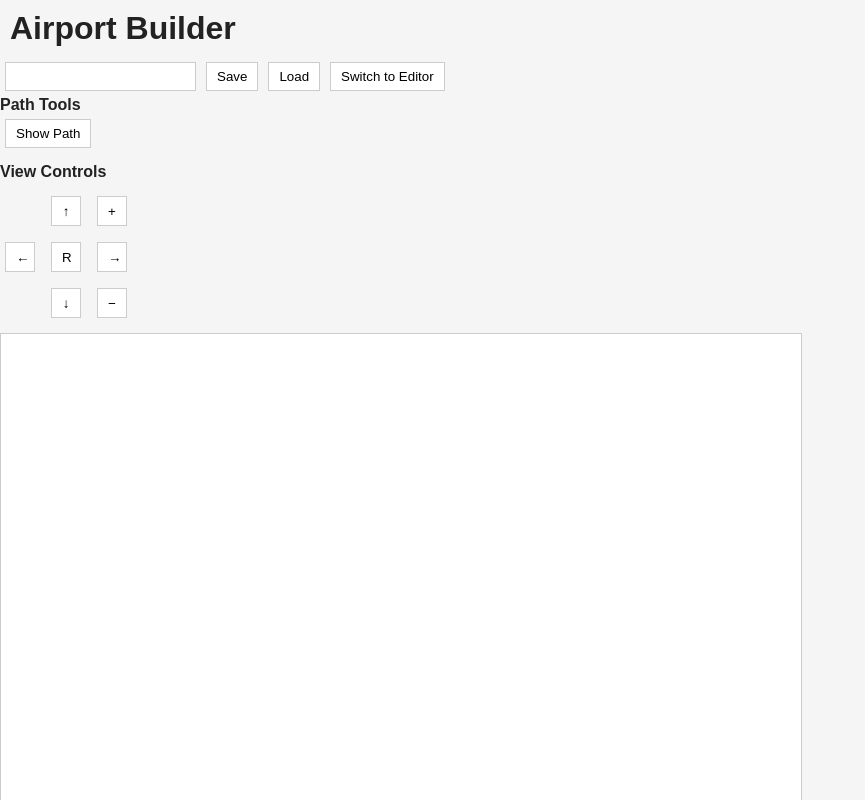
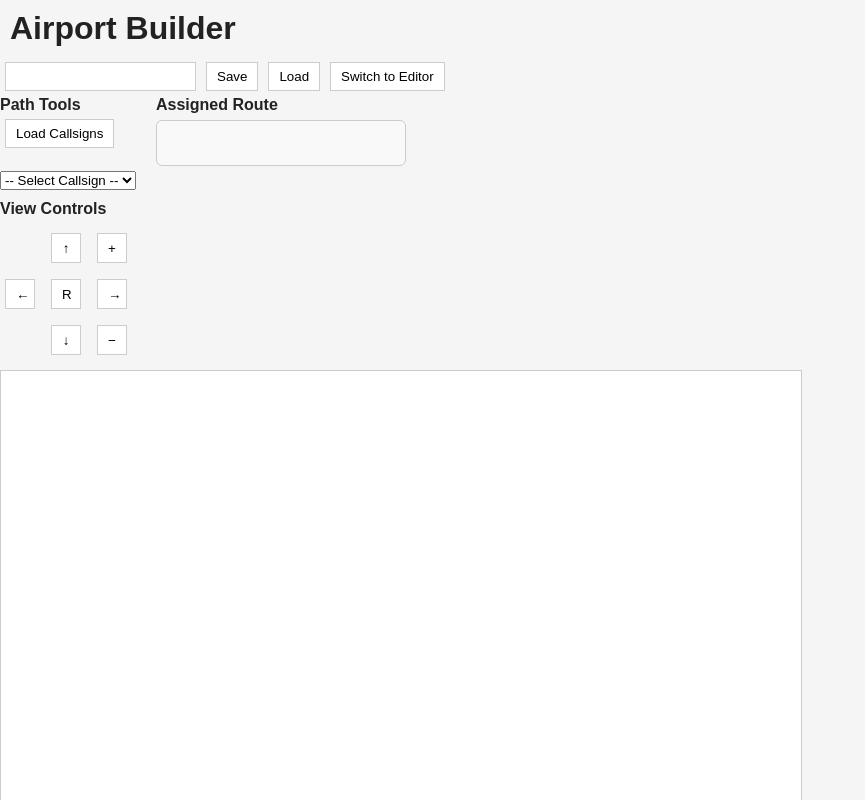
Before and after one commit to C-C-Shen/Airport-Visualizer-App, a React (Vite) app in the folder frontend/: page / in a window 1280 px wide. Both pictures are taken after a click on the button "Switch to Viewer". Shown: the top 800 px of the page, without its empty margins (0-865 px from the left). Built offline with nearby package versions, Linux system fonts and the light colour scheme.

Commit message:
feature: display paths based on drop down, added new temporary test data

```diff
--- a/frontend/src/components/CanvasViewer.tsx
+++ b/frontend/src/components/CanvasViewer.tsx
@@ -19,12 +19,11 @@ export default function CanvasViewer({
 }: Props) {
   const canvasRef = useRef<HTMLCanvasElement | null>(null);
 
-  const [highlightPath, setHighlightPath] = useState<{
-    path_names: string[];
-    node_path: any[];
-  } | null>(null);
+  const [callsigns, setCallsigns] = useState<Record<string, any>>({});
+  const [selectedCallsign, setSelectedCallsign] = useState<string | null>(null);
+  const highlightPath = selectedCallsign ? callsigns[selectedCallsign] : null;
 
-  // 🔹 NEW: camera state
+  // camera state
   const [scale, setScale] = useState(1);
   const [offset, setOffset] = useState({ x: 0, y: 0 });
 
@@ -38,9 +37,14 @@ export default function CanvasViewer({
     draw(ctx);
   }, [nodes, edges, pois, areas, highlightPath, scale, offset]);
 
-  async function handleShowPath() {
+  async function handleLoadCallsigns() {
     const data = await loadAllPaths(airportId);
-    setHighlightPath(data);
+    console.log(data);
+    setCallsigns(data);
+
+    // optional: auto-select first callsign
+    const first = Object.keys(data)[0];
+    if (first) setSelectedCallsign(first);
   }
 
   // VIEW CONTROLS
@@ -171,11 +175,11 @@ export default function CanvasViewer({
   }
 
   function draw(ctx: CanvasRenderingContext2D) {
-    // 🔹 RESET + CLEAR
+    // RESET + CLEAR
     ctx.setTransform(1, 0, 0, 1, 0, 0);
     ctx.clearRect(0, 0, 800, 600);
 
-    // 🔹 APPLY CAMERA
+    // APPLY CAMERA
     ctx.setTransform(scale, 0, 0, scale, offset.x, offset.y);
 
     // --- Draw edges ---
@@ -195,6 +199,8 @@ export default function CanvasViewer({
       ctx.font = "12px Arial";
       ctx.fillText(e.name, (n1.x + n2.x) / 2, (n1.y + n2.y) / 2);
     });
+
+    const highlightPath = selectedCallsign ? callsigns[selectedCallsign] : null;
 
     if (highlightPath && highlightPath.node_path.length > 0) {
       ctx.lineWidth = 5;
@@ -292,11 +298,81 @@ export default function CanvasViewer({
 
   return (
     <div>
-      {/* PATH TOOLS */}
-      <div style={{ marginBottom: "10px" }}>
-        <strong>Path Tools</strong>
-        <br />
-        <button onClick={handleShowPath}>Show Path</button>
+      <div
+        style={{
+          display: "flex",
+          alignItems: "flex-start",
+          gap: "20px",
+          marginBottom: "10px",
+        }}
+      >
+        {/* LEFT: Controls */}
+        <div>
+          <strong>Path Tools</strong>
+          <br />
+
+          <button onClick={handleLoadCallsigns}>Load Callsigns</button>
+
+          <br />
+          <br />
+
+          <select
+            value={selectedCallsign ?? ""}
+            onChange={(e) => setSelectedCallsign(e.target.value)}
+          >
+            <option value="">-- Select Callsign --</option>
+            {Object.keys(callsigns).map((cs) => (
+              <option key={cs} value={cs}>
+                {cs}
+              </option>
+            ))}
+          </select>
+        </div>
+
+        {/* RIGHT: Assigned Route */}
+        <div style={{ minWidth: "250px" }}>
+          <strong>Assigned Route</strong>
+
+          <div
+            style={{
+              display: "flex",
+              flexWrap: "wrap",
+              gap: "6px",
+              marginTop: "6px",
+              padding: "6px",
+              border: "1px solid #ccc",
+              borderRadius: "6px",
+              background: "#f9f9f9",
+              minHeight: "32px",
+            }}
+          >
+            {selectedCallsign &&
+              callsigns[selectedCallsign]?.assigned_path?.map(
+                (segment: string, i: number, arr: string[]) => (
+                  <React.Fragment key={i}>
+                    <div
+                      style={{
+                        padding: "4px 8px",
+                        borderRadius: "4px",
+                        background: "#e3f2fd",
+                        border: "1px solid #90caf9",
+                        fontSize: "12px",
+                        fontWeight: 500,
+                      }}
+                    >
+                      {segment}
+                    </div>
+
+                    {i < arr.length - 1 && (
+                      <div style={{ alignSelf: "center", fontSize: "12px" }}>
+                        →
+                      </div>
+                    )}
+                  </React.Fragment>
+                ),
+              )}
+          </div>
+        </div>
       </div>
 
       {/* VIEW CONTROLS */}
```
Also changed, not shown: frontend/src/App.tsx (+5 -6 lines), 2 other files (tests, documents, lock files or other folders).
